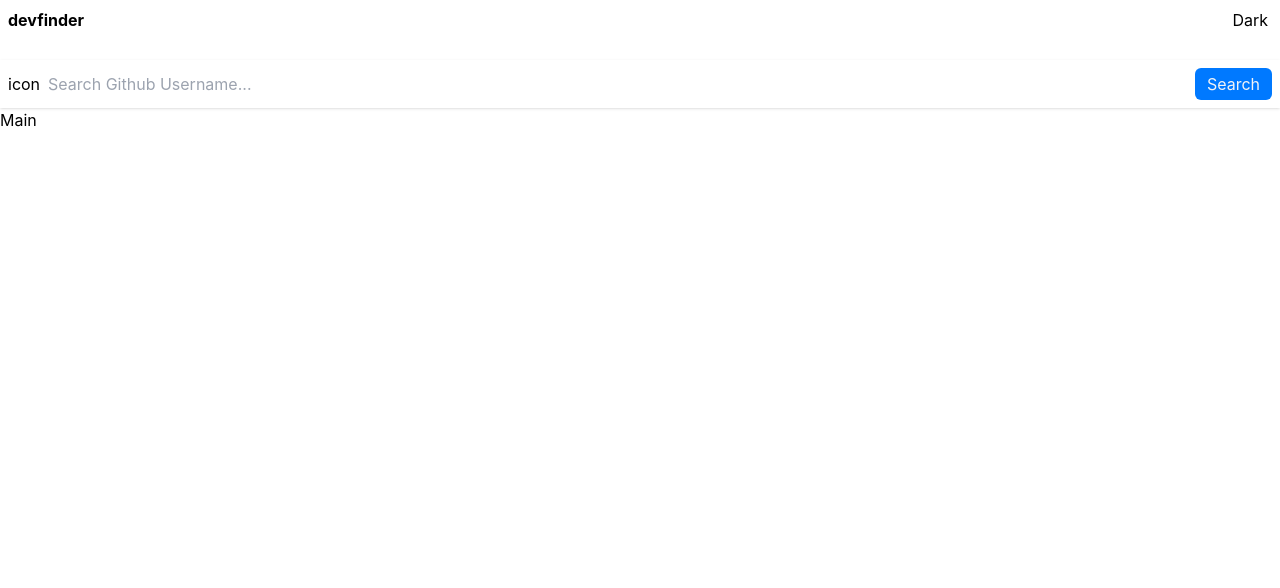
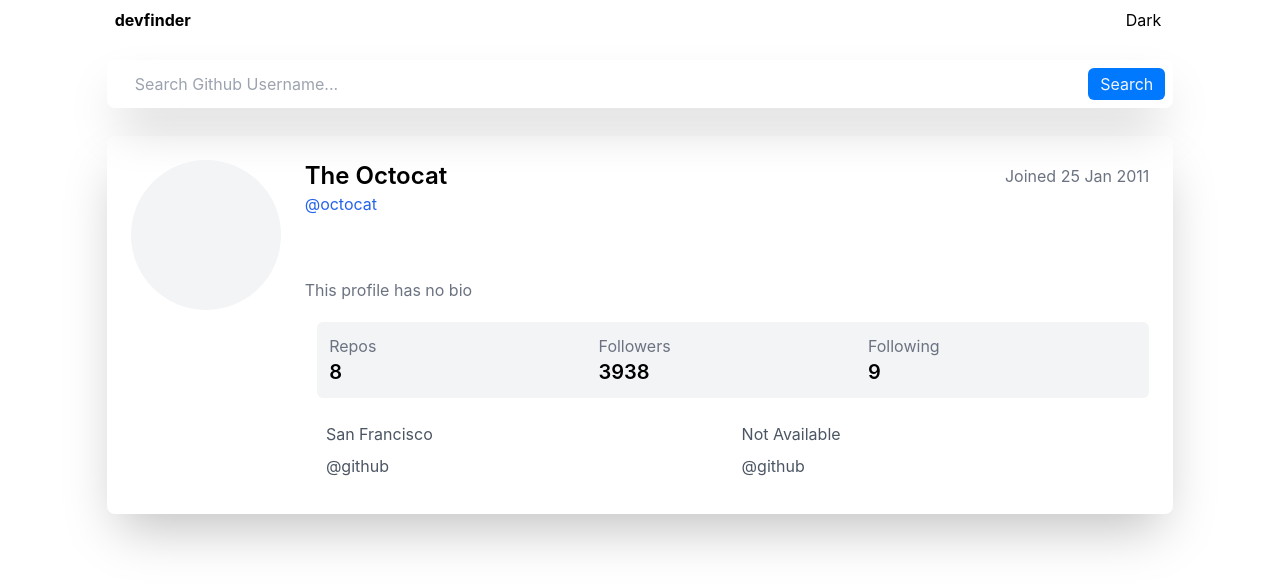
Before and after one commit to Abi0l9/github-user-search, a React (Create React App) app: page / in a window 1280 px wide. Shown: the top 588 px of the page. Built offline with nearby package versions, Linux system fonts and the light colour scheme.

Commit message:
designed the  socials component

```diff
--- a/package.json
+++ b/package.json
@@ -3,6 +3,8 @@
   "version": "0.1.0",
   "private": true,
   "dependencies": {
+    "@iconify/icons-gridicons": "^1.2.9",
+    "@iconify/icons-logos": "^1.2.36",
     "@testing-library/jest-dom": "^5.16.5",
     "@testing-library/react": "^13.4.0",
     "@testing-library/user-event": "^13.5.0",
--- a/src/components/Layout.jsx
+++ b/src/components/Layout.jsx
@@ -10,7 +10,7 @@
     setDarkMode(!darkMode);
   };
   return (
-    <div className="w-full">
+    <div className="w-full md:w-5/6 md:flex flex-col mx-auto">
       <Header toggle={toggleMode} darkMode={darkMode} />
       <Search />
       <Main />
--- /dev/null
+++ b/src/components/Main/Avatar.jsx
@@ -0,0 +1,13 @@
+import React from "react";
+import { Icon } from "@iconify/react";
+import githubOctocat from "@iconify/icons-logos/github-octocat";
+
+const Avatar = () => {
+  return (
+    <div className="w-[150px] h-[150px] rounded-full p-1 bg-gray-100 flex flex-col items-center justify-center">
+      <Icon icon={githubOctocat} width={140} className="mt-5" />
+    </div>
+  );
+};
+
+export default Avatar;
--- /dev/null
+++ b/src/components/Main/Likes.jsx
@@ -0,0 +1,22 @@
+import React from "react";
+
+const LikeCard = ({ title, figure }) => {
+  return (
+    <div className="w-1/3 flex flex-col ">
+      <p className="text-gray-500">{title}</p>
+      <p className="text-xl font-semibold">{figure}</p>
+    </div>
+  );
+};
+
+const Likes = () => {
+  return (
+    <div className="w-full my-3 p-3 bg-gray-100 rounded-md flex flex-row justify-between items-center">
+      <LikeCard title={"Repos"} figure={8} />
+      <LikeCard title={"Followers"} figure={3938} />
+      <LikeCard title={"Following"} figure={9} />
+    </div>
+  );
+};
+
+export default Likes;
--- /dev/null
+++ b/src/components/Main/PersonalDetails.jsx
@@ -0,0 +1,18 @@
+import React from "react";
+
+const PersonalDetails = () => {
+  return (
+    <div className="flex-1 flex flex-col justify-between pb-2">
+      <div className="w-full">
+        <div className="flex flex-row justify-between items-center">
+          <p className="text-2xl font-semibold">The Octocat</p>
+          <p className="text-gray-500">Joined 25 Jan 2011</p>
+        </div>
+        <div className="text-blue-600">@octocat</div>
+      </div>
+      <div className="w-full text-gray-500">This profile has no bio</div>
+    </div>
+  );
+};
+
+export default PersonalDetails;
--- /dev/null
+++ b/src/components/Main/Socials.jsx
@@ -0,0 +1,29 @@
+import { Icon } from "@iconify/react";
+import React from "react";
+import twitter from "@iconify/icons-line-md/twitter";
+import github from "@iconify/icons-line-md/github";
+import location from "@iconify/icons-gridicons/location";
+
+const SocialContainer = ({ icon, detail }) => {
+  return (
+    <div className="flex flex-row gap-x-2 items-center w-full md:w-2/4 ">
+      <div className="">
+        <Icon icon={icon} />
+      </div>
+      <div className="flex-1 text-gray-600">{detail}</div>
+    </div>
+  );
+};
+
+const Socials = () => {
+  return (
+    <div className="w-full flex flex-row flex-wrap my-3 gap-y-2">
+      <SocialContainer icon={location} detail={"San Francisco"} />
+      <SocialContainer icon={twitter} detail={"Not Available"} />
+      <SocialContainer icon={github} detail={"@github"} />
+      <SocialContainer icon={github} detail={"@github"} />
+    </div>
+  );
+};
+
+export default Socials;
--- a/src/components/Main/index.jsx
+++ b/src/components/Main/index.jsx
@@ -1,7 +1,26 @@
 import React from "react";
+import Avatar from "./Avatar";
+import PersonalDetails from "./PersonalDetails";
+import Likes from "./Likes";
+import Socials from "./Socials";
 
 const Main = () => {
-  return <div>Main</div>;
+  return (
+    <div className="w-full flex flex-col p-6 shadow-2xl rounded-lg my-3 mb-5">
+      <div className="w-full flex flex-row  gap-x-6">
+        <Avatar />
+        <PersonalDetails />
+      </div>
+      <div className="w-full flex flex-row  gap-x-6">
+        <div className="w-[200px]"></div>
+        <Likes />
+      </div>
+      <div className="w-full flex flex-row  gap-x-6">
+        <div className="w-[200px]"></div>
+        <Socials />
+      </div>
+    </div>
+  );
 };
 
 export default Main;
--- a/src/components/Search/index.jsx
+++ b/src/components/Search/index.jsx
@@ -1,18 +1,37 @@
-import React from "react";
+import React, { useState } from "react";
+import { Icon } from "@iconify/react";
+import search from "@iconify/icons-line-md/search";
 
 const Search = () => {
+  const [searchText, setSearchText] = useState("");
+
+  const handleInput = (e) => {
+    setSearchText(e.target.value);
+  };
+
+  const handleSubmit = (e) => {
+    e.preventDefault();
+  };
+
   return (
-    <div className="w-full p-2 shadow mt-5">
+    <div className="w-full p-2 rounded-lg shadow-2xl mt-5 mb-4">
       <form
+        onSubmit={handleSubmit}
         action=""
         className="w-full flex flex-row gap-x-2 items-center justify-between"
       >
-        <label htmlFor="searchText">icon</label>
+        <label htmlFor="searchText">
+          <Icon icon={search} color="skyBlue" width={30} hFlip={true} />
+        </label>
         <input
           type="text"
-          className="flex flex-1 w-full"
+          id="searchText"
+          value={searchText}
+          onChange={handleInput}
+          className="flex flex-1 w-full focus:outline-none px-3"
           placeholder="Search Github Username..."
         />
+        <div className="min-w-[150px]"></div>
         <input
           type="submit"
           value="Search"
```
Also changed, not shown: 1 other file (tests, documents, lock files or other folders).
